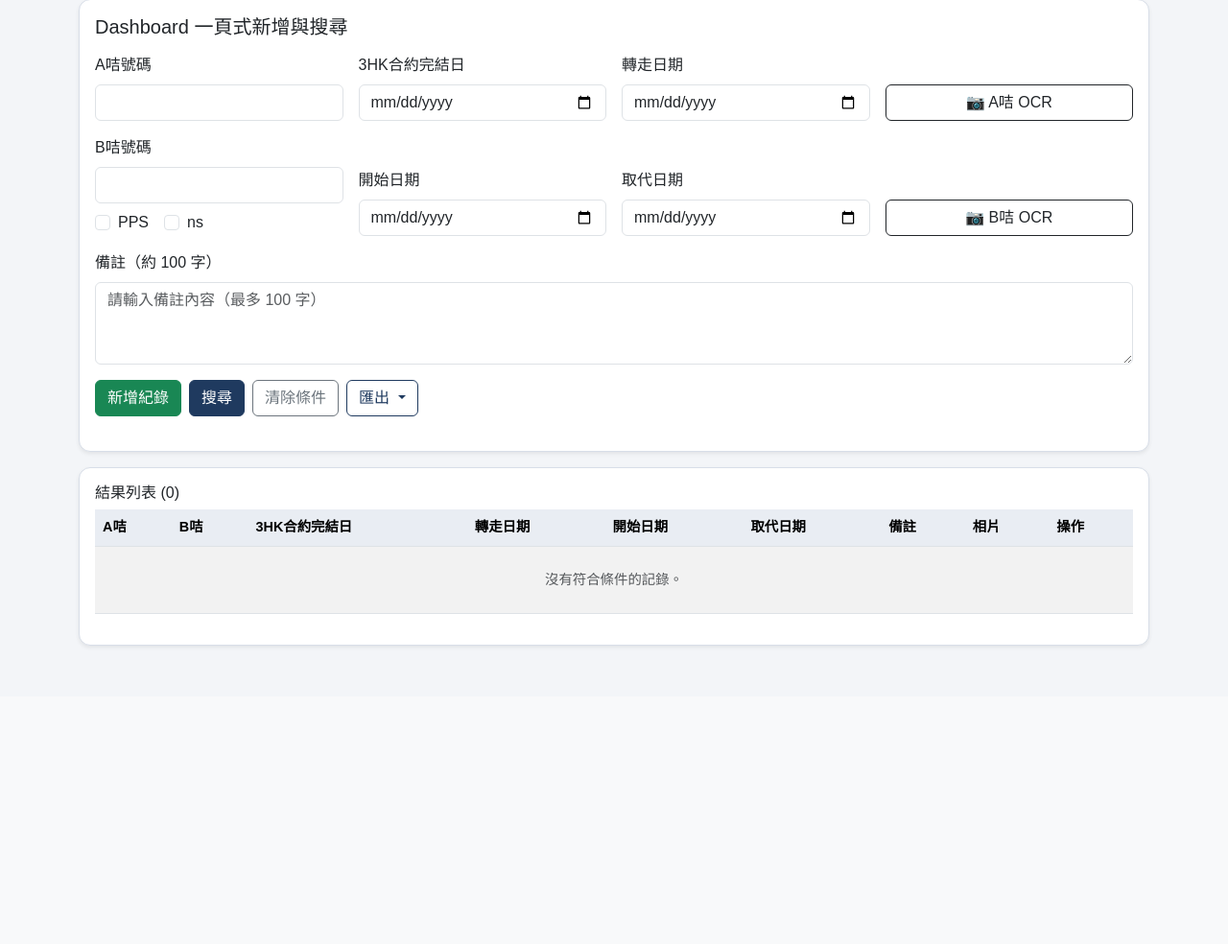
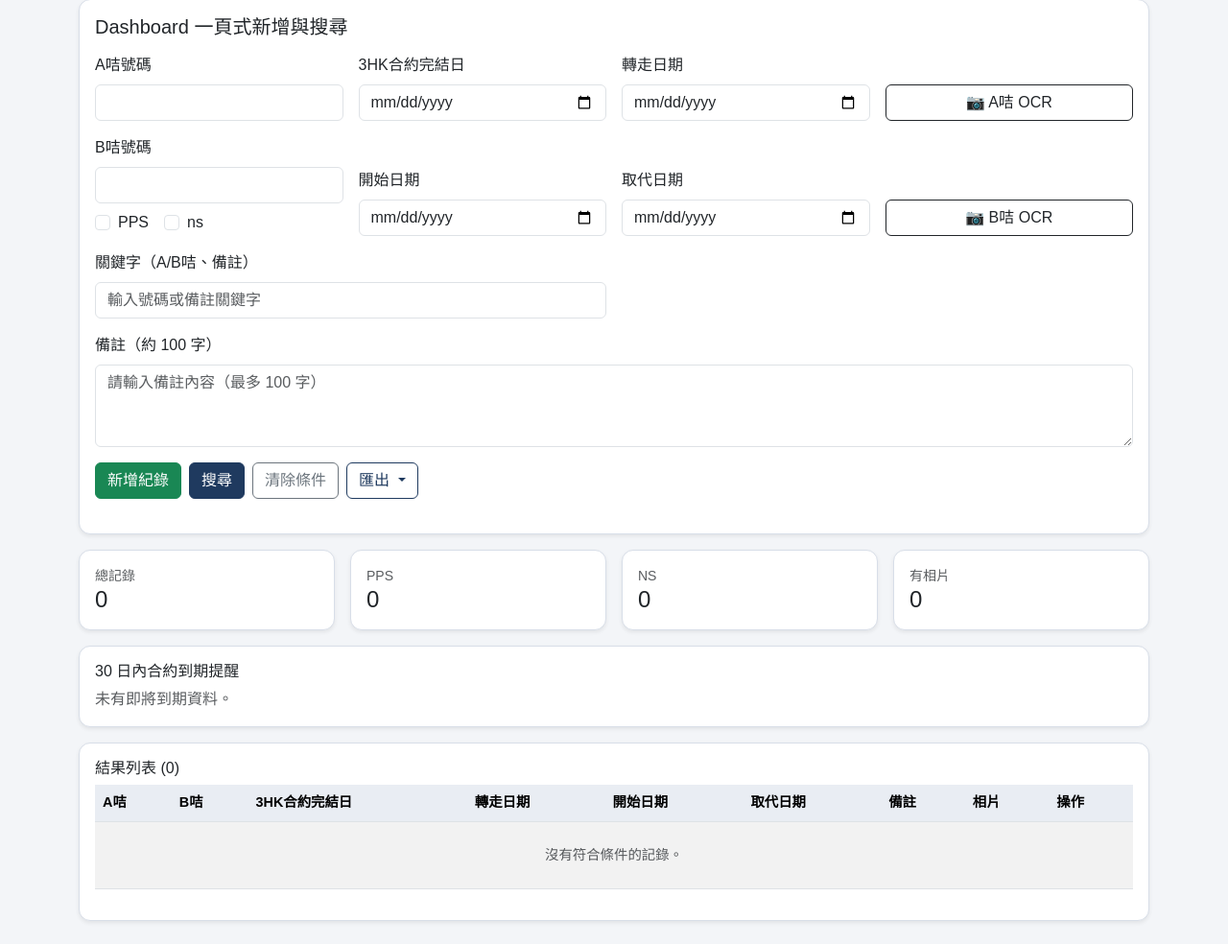
Before and after one commit to japanandykeung1979-tech/super-duper-tribble, a Flask app: page /dashboard in a window 1280 px wide. Shown: the part 74-1058 px from the top of the page at 96% size. Before the commit the page ends 749 px from the top, so only its background shows below. Run offline with Flask 3, Linux system fonts and the light colour scheme; the visitor is signed in with stand-in values (Sample User, id 1); data that the repository does not hold is empty.

Commit message:
Enhance dashboard with keyword search and summary insights

```diff
--- a/app.py
+++ b/app.py
@@ -158,6 +158,7 @@ def build_order_filters(args) -> tuple[str, list[Any]]:
     transfer_out_date = args.get("transfer_out_date", "").strip()
     start_date = args.get("start_date", "").strip()
     replacement_date = args.get("replacement_date", "").strip()
+    keyword = args.get("keyword", "").strip()
     pps = args.get("pps") == "1"
     ns = args.get("ns") == "1"
 
@@ -186,8 +187,53 @@ def build_order_filters(args) -> tuple[str, list[Any]]:
     if replacement_date:
         query += " AND replacement_date <= ?"
         params.append(replacement_date)
+    if keyword:
+        query += " AND (a_card_number LIKE ? OR b_card_number LIKE ? OR remark LIKE ?)"
+        keyword_like = f"%{keyword}%"
+        params.extend([keyword_like, keyword_like, keyword_like])
     query += " ORDER BY created_at DESC"
     return query, params
+
+
+def parse_date(date_str: str) -> datetime | None:
+    if not date_str:
+        return None
+    try:
+        return datetime.strptime(date_str, "%Y-%m-%d")
+    except ValueError:
+        return None
+
+
+def build_dashboard_metrics(orders: list[sqlite3.Row]) -> dict[str, Any]:
+    today = datetime.now().date()
+    upcoming_contracts: list[dict[str, Any]] = []
+
+    for order in orders:
+        contract_date = parse_date(order["contract_end_date"])
+        if contract_date is None:
+            continue
+
+        days_left = (contract_date.date() - today).days
+        if 0 <= days_left <= 30:
+            upcoming_contracts.append(
+                {
+                    "id": order["id"],
+                    "a_card_number": order["a_card_number"],
+                    "b_card_number": order["b_card_number"],
+                    "contract_end_date": order["contract_end_date"],
+                    "days_left": days_left,
+                }
+            )
+
+    upcoming_contracts.sort(key=lambda item: item["days_left"])
+
+    return {
+        "total": len(orders),
+        "pps_total": sum(1 for order in orders if order["pps"]),
+        "ns_total": sum(1 for order in orders if order["ns"]),
+        "photo_total": sum(1 for order in orders if order["photo_path"]),
+        "upcoming_contracts": upcoming_contracts[:5],
+    }
 
 
 def save_uploaded_photo(uploaded_file) -> str:
@@ -457,6 +503,7 @@ def dashboard():
                 "b_card_number": request.form.get("b_card_number", "").strip(),
                 "start_date": request.form.get("start_date", "").strip(),
                 "replacement_date": request.form.get("replacement_date", "").strip(),
+                "keyword": request.form.get("keyword", "").strip(),
             }
             if request.form.get("pps"):
                 search_params["pps"] = "1"
@@ -493,10 +540,12 @@ def dashboard():
 
     db = get_db()
     orders = db.execute(query, params).fetchall()
+    metrics = build_dashboard_metrics(orders)
 
     return render_template(
         "dashboard.html",
         orders=orders,
+        metrics=metrics,
     )
 
 
--- a/templates/dashboard.html
+++ b/templates/dashboard.html
@@ -51,6 +51,11 @@
         </button>
       </div>
 
+      <div class="col-12 col-lg-6">
+        <label class="form-label">關鍵字（A/B咭、備註）</label>
+        <input type="text" class="form-control" name="keyword" value="{{ request.args.get('keyword','') }}" placeholder="輸入號碼或備註關鍵字">
+      </div>
+
       <div class="col-12">
         <label class="form-label">備註（約 100 字）</label>
         <textarea class="form-control" name="remark" rows="3" maxlength="100" placeholder="請輸入備註內容（最多 100 字）"></textarea>
@@ -83,7 +88,40 @@
   </div>
 </div>
 
+<div class="row g-3 mb-3">
+  <div class="col-6 col-lg-3">
+    <div class="card shadow-sm h-100"><div class="card-body"><div class="text-muted small">總記錄</div><div class="h4 mb-0">{{ metrics.total }}</div></div></div>
+  </div>
+  <div class="col-6 col-lg-3">
+    <div class="card shadow-sm h-100"><div class="card-body"><div class="text-muted small">PPS</div><div class="h4 mb-0">{{ metrics.pps_total }}</div></div></div>
+  </div>
+  <div class="col-6 col-lg-3">
+    <div class="card shadow-sm h-100"><div class="card-body"><div class="text-muted small">NS</div><div class="h4 mb-0">{{ metrics.ns_total }}</div></div></div>
+  </div>
+  <div class="col-6 col-lg-3">
+    <div class="card shadow-sm h-100"><div class="card-body"><div class="text-muted small">有相片</div><div class="h4 mb-0">{{ metrics.photo_total }}</div></div></div>
+  </div>
+</div>
+
+<div class="card shadow-sm mb-3">
+  <div class="card-body">
+    <h2 class="h6">30 日內合約到期提醒</h2>
+    {% if metrics.upcoming_contracts %}
+    <ul class="mb-0 ps-3">
+      {% for item in metrics.upcoming_contracts %}
+      <li>
+        A: {{ item.a_card_number or '-' }} / B: {{ item.b_card_number or '-' }} — {{ item.contract_end_date }}（{{ item.days_left }} 日後）
+      </li>
+      {% endfor %}
+    </ul>
+    {% else %}
+    <div class="text-muted">未有即將到期資料。</div>
+    {% endif %}
+  </div>
+</div>
+
 <div class="card shadow-sm">
+
   <div class="card-body">
     <h2 class="h6">結果列表 ({{ orders|length }})</h2>
     <div class="table-responsive">
```
